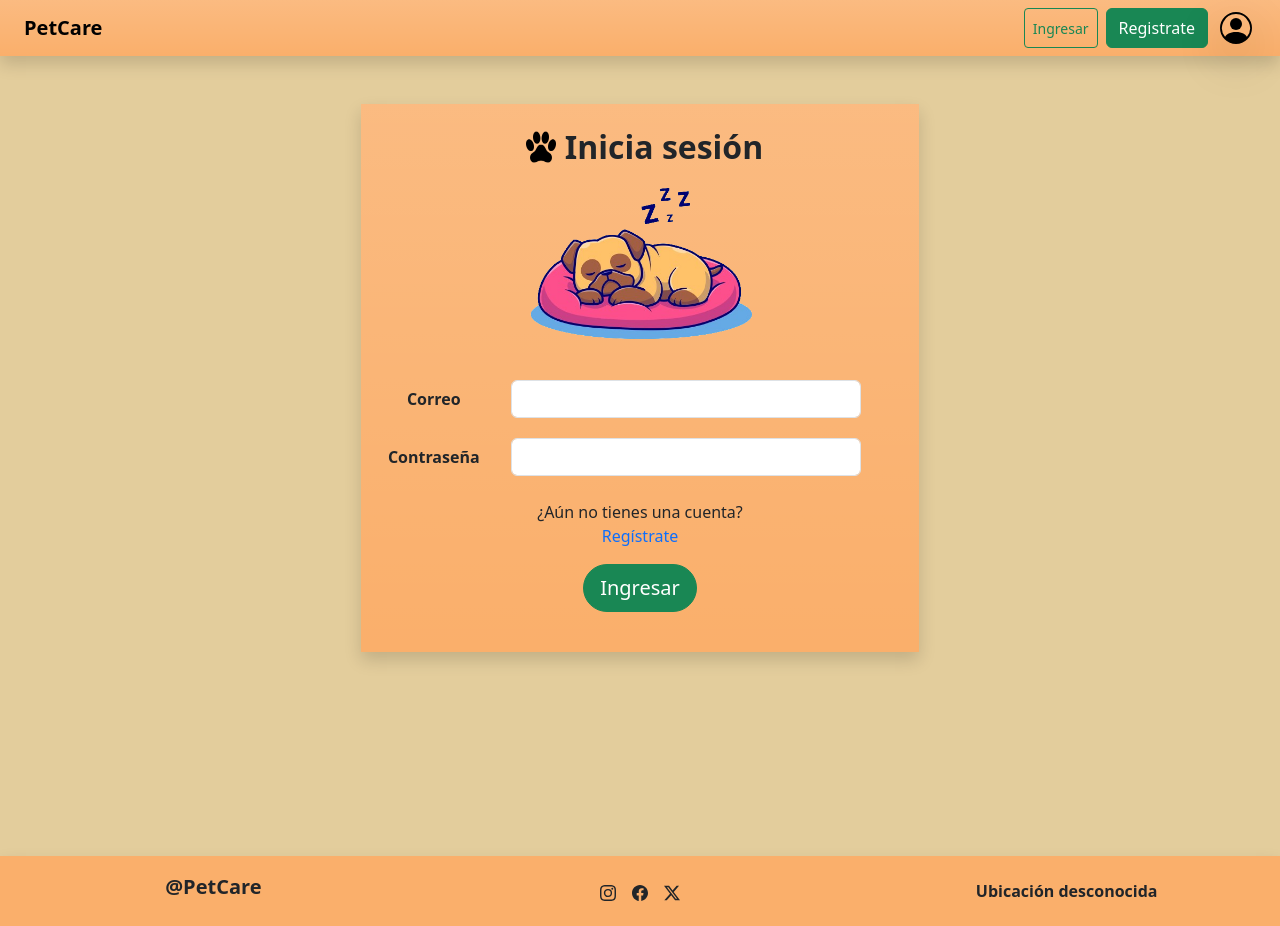
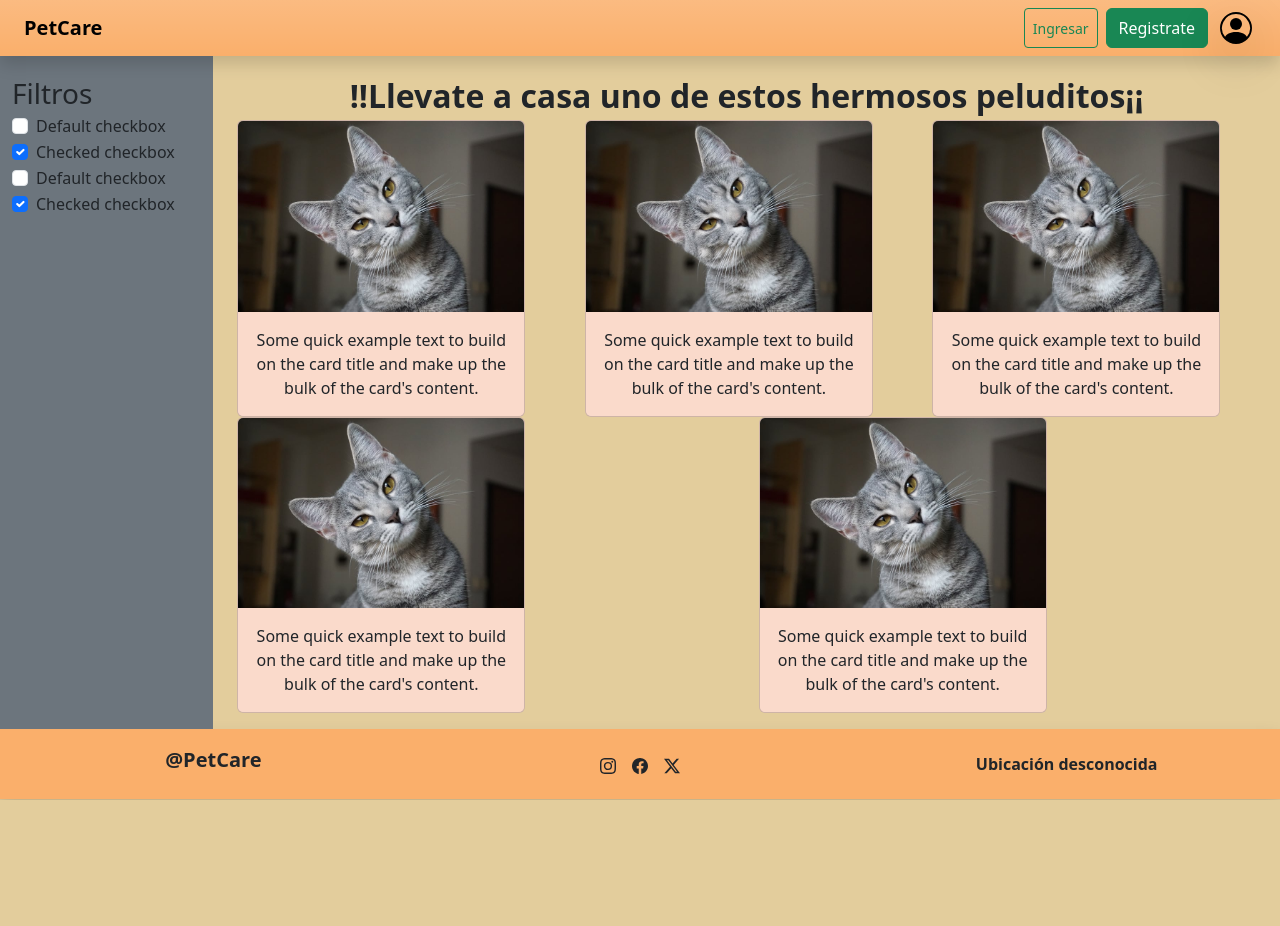
Before and after one commit to JuanMoreno0817/PetCare, an Angular app in the folder PetCareFront/PetCare/: page / in a window 1280 px wide. After the commit the page ends 800 px from the top, so only its background shows below. Built offline with nearby package versions, Linux system fonts and the light colour scheme.

Commit message:
Add component gallery

```diff
--- a/PetCareFront/PetCare/src/app/app.component.html
+++ b/PetCareFront/PetCare/src/app/app.component.html
@@ -1,5 +1,6 @@
 <app-navbar></app-navbar>
-<app-login></app-login>
+<app-gallery></app-gallery>
+<!-- <app-login></app-login>-->
 <!-- <app-home></app-home>-->
 <!-- <app-psicologo></app-psicologo>-->
 <!-- <app-veterinario></app-veterinario>-->
--- a/PetCareFront/PetCare/src/app/app.module.ts
+++ b/PetCareFront/PetCare/src/app/app.module.ts
@@ -11,6 +11,7 @@ import { HomeComponent } from './home/home.component';
 import { CartaComponent } from './carta/carta.component';
 import { NgbModule } from '@ng-bootstrap/ng-bootstrap';
 import { LoginComponent } from './login/login.component';
+import { GalleryComponent } from './gallery/gallery.component';
 
 @NgModule({
   declarations: [
@@ -21,7 +22,8 @@ import { LoginComponent } from './login/login.component';
     FooterComponent,
     HomeComponent,
     CartaComponent,
-    LoginComponent
+    LoginComponent,
+    GalleryComponent
   ],
   imports: [
     BrowserModule,
--- /dev/null
+++ b/PetCareFront/PetCare/src/app/gallery/gallery.component.html
@@ -0,0 +1,54 @@
+<div class="container-fluid px-0">
+    <div class="row mx-0">
+        <div class="col-lg-2 col-md-3 col-sm-4 mx-auto bg-secondary py-3 border-end border-secondary">
+            <div class="fs-3">Filtros</div>
+            <div class="form-check">
+                <input class="form-check-input" type="checkbox" value="" id="flexCheckDefault">
+                <label class="form-check-label" for="flexCheckDefault">
+                    Default checkbox
+                </label>
+            </div>
+            <div class="form-check">
+                <input class="form-check-input" type="checkbox" value="" id="flexCheckChecked" checked>
+                <label class="form-check-label" for="flexCheckChecked">
+                    Checked checkbox
+                </label>
+            </div>
+            <div class="form-check">
+                <input class="form-check-input" type="checkbox" value="" id="flexCheckDefault">
+                <label class="form-check-label" for="flexCheckDefault">
+                    Default checkbox
+                </label>
+            </div>
+            <div class="form-check">
+                <input class="form-check-input" type="checkbox" value="" id="flexCheckChecked" checked>
+                <label class="form-check-label" for="flexCheckChecked">
+                    Checked checkbox
+                </label>
+            </div>
+        </div>
+        <div class="col-lg-10 col-md-9 col-sm-8 py-3">
+            <div class="row justify-content-center fs-2 fw-bold">!!Llevate a casa uno de estos hermosos peluditos¡¡
+            </div>
+            <div class="container d-flex">
+                <div class="row">
+                    <div class="col text-center">
+                        <app-carta></app-carta>
+                    </div>
+                    <div class="col text-center">
+                        <app-carta></app-carta>
+                    </div>
+                    <div class="col text-center">
+                        <app-carta></app-carta>
+                    </div>
+                    <div class="col text-center">
+                        <app-carta></app-carta>
+                    </div>
+                    <div class="col text-center">
+                        <app-carta></app-carta>
+                    </div>
+                </div>
+            </div>
+        </div>
+    </div>
+</div>
--- a/PetCareFront/PetCare/src/app/login/login.component.html
+++ b/PetCareFront/PetCare/src/app/login/login.component.html
@@ -9,7 +9,7 @@
             <div class="my-3">
                 <img src="../../assets/PerroPugDormido.png" class="w-50">
             </div>
-            <div class="row my-1 g-3 align-items-center">
+            <div class="row justify-content-center my-1 g-3 align-items-center">
                 <div class="col-lg-3 col-md-4 col-5">
                     <label for="inputPassword6" class="col-form-label fw-bold">Correo</label>
                 </div>
@@ -17,7 +17,7 @@
                     <input type="text" id="inputPassword6" class="form-control" aria-describedby="passwordHelpInline">
                 </div>
             </div>
-            <div class="row my-1 g-3 align-items-center">
+            <div class="row justify-content-center my-1 g-3 align-items-center">
                 <div class="col-lg-3 col-md-4 col-5">
                     <label for="inputPassword6" class="col-form-label fw-bold">Contraseña</label>
                 </div>
```
Also changed, not shown: PetCareFront/PetCare/src/app/gallery/gallery.component.ts (added, +10 -0 lines), PetCareFront/PetCare/src/app/gallery/gallery.component.css (added), 1 other file (tests, documents, lock files or other folders).
